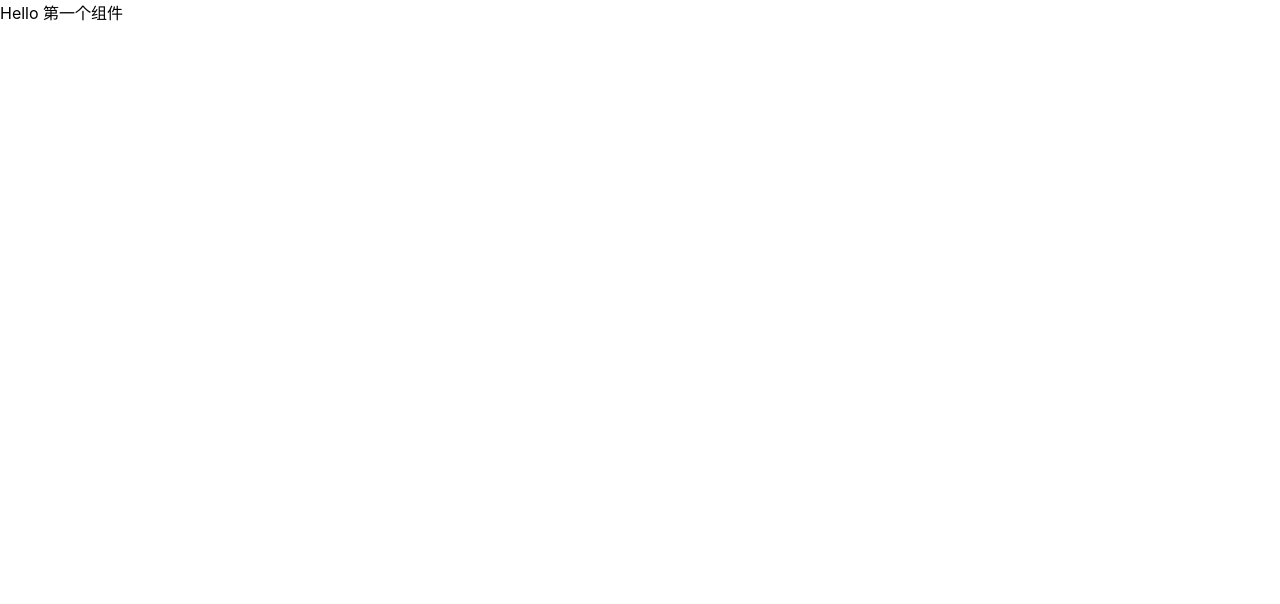
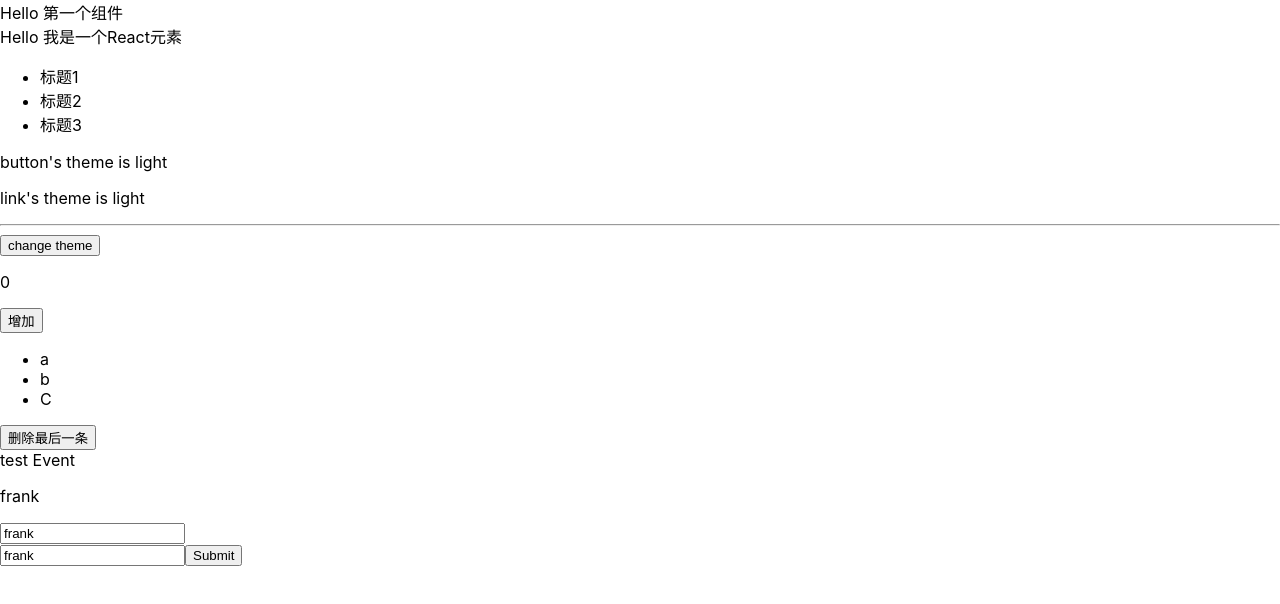
Before and after one commit to shiyou00/react-core, a React (Create React App) app: page / in a window 1280 px wide. Shown: the top 604 px of the page. Built offline with nearby package versions, Linux system fonts and the light colour scheme.

Commit message:
add some demo

```diff
--- a/src/App.js
+++ b/src/App.js
@@ -1,11 +1,10 @@
 import React from 'react';
-import HelloMessage from "./components/hello/HelloMessage";
+import Core from "./components/core";
 
 function App() {
   return (
     <div className="App">
-    {/* 第一个组件 */}
-    <HelloMessage name={"第一个组件"}/>
+      <Core />
     </div>
   );
 }
--- /dev/null
+++ b/src/components/core/ContextDemo.js
@@ -0,0 +1,54 @@
+import React from 'react'
+
+// 创建 Context 填入默认值（任何一个 js 变量）
+const ThemeContext = React.createContext('light')
+
+// 函数式组件可以使用 Consumer
+function ThemeLink (props) {
+  return <ThemeContext.Consumer>
+    { value => <p>link's theme is {value}</p> }
+  </ThemeContext.Consumer>
+}
+
+class ThemedButton extends React.Component {
+  render() {
+    const theme = this.context // React 会往上找到最近的 theme Provider，然后使用它的值。
+    return <div>
+      <p>button's theme is {theme}</p>
+    </div>
+  }
+}
+ThemedButton.contextType = ThemeContext // 指定 contextType 读取当前的 theme context。
+
+// 中间的组件再也不必指明往下传递 theme 了。
+function Toolbar(props) {
+  return (
+    <div>
+      <ThemedButton />
+      <ThemeLink />
+    </div>
+  )
+}
+
+class App extends React.Component {
+  constructor(props) {
+    super(props)
+    this.state = {
+      theme: 'light'
+    }
+  }
+  render() {
+    return <ThemeContext.Provider value={this.state.theme}>
+      <Toolbar />
+      <hr/>
+      <button onClick={this.changeTheme}>change theme</button>
+    </ThemeContext.Provider>
+  }
+  changeTheme = () => {
+    this.setState({
+      theme: this.state.theme === 'light' ? 'dark' : 'light'
+    })
+  }
+}
+
+export default App
--- /dev/null
+++ b/src/components/core/EventDemo.js
@@ -0,0 +1,39 @@
+import React from 'react'
+
+class EventDemo extends React.Component {
+  constructor(props) {
+    super(props);
+    this.parent = React.createRef();
+    this.child = React.createRef();
+  }
+  componentDidMount() {
+    this.parent.current.addEventListener('click', (e) => {
+      console.log('dom parent');
+    })
+    this.child.current.addEventListener('click', (e) => {
+      console.log('dom child');
+    })
+    document.addEventListener('click', (e) => {
+      console.log('document');
+    })
+  }
+
+  childClick = (e) => {
+    console.log('react child');
+  }
+
+  parentClick = (e) => {
+    console.log('react parent');
+  }
+
+  render() {
+    return (
+      <div onClick={this.parentClick} ref={this.parent}>
+        <div onClick={this.childClick} ref={this.child}>
+          test Event
+        </div>
+      </div>)
+  }
+}
+
+export default EventDemo
--- /dev/null
+++ b/src/components/core/FormDemo.js
@@ -0,0 +1,23 @@
+import React from 'react'
+
+class FormDemo extends React.Component {
+  constructor(props) {
+    super(props)
+    this.state = {
+      name: 'frank'
+    }
+  }
+  render() {
+    return <div>
+        <p>{this.state.name}</p>
+        <input id="inputName" value={this.state.name} onChange={this.onInputChange}/>
+    </div>
+  }
+  onInputChange = (e) => {
+    this.setState({
+      name: e.target.value
+    })
+  }
+}
+
+export default FormDemo
--- /dev/null
+++ b/src/components/core/FormDemo1.js
@@ -0,0 +1,22 @@
+import React from 'react'
+
+class FormDemo1 extends React.Component {
+  constructor(props) {
+    super(props)
+    this.content = React.createRef();
+  }
+  handleSubmit=(e)=>{
+    e.preventDefault();
+    const { value } = this.content.current;
+    console.log(value);
+  }
+
+  render() {
+    return <form onSubmit={this.handleSubmit}>
+      <input ref={this.content} type="text" defaultValue="frank" />
+      <button type="submit">Submit</button>
+    </form>
+  }
+}
+
+export default FormDemo1
--- /dev/null
+++ b/src/components/core/HelloJSX.js
@@ -0,0 +1,9 @@
+import React from 'react';
+
+class HelloJSX extends React.Component {
+  render() {
+    return React.createElement("div", null, "Hello ", this.props.name);
+  }
+}
+
+export default HelloJSX;
--- a/src/components/hello/HelloMessage.js
+++ b/src/components/core/HelloReact.js
@@ -1,6 +1,6 @@
 import React from 'react';
 
-class HelloMessage extends React.Component {
+class HelloReact extends React.Component {
   render() {
     return (
       <div>
@@ -10,4 +10,4 @@ class HelloMessage extends React.Component {
   }
 }
 
-export default HelloMessage;
+export default HelloReact;
--- /dev/null
+++ b/src/components/core/PropsDemo.js
@@ -0,0 +1,40 @@
+import React from 'react';
+
+class Child extends React.Component {
+  render() {
+    const { list } = this.props
+
+    return <ul>{list.map((item, index) => {
+      return <li key={item.id}>
+        <span>{item.title}</span>
+      </li>
+    })}</ul>
+  }
+}
+
+class Parent extends React.Component{
+  constructor(props) {
+    super(props)
+    this.state = {
+      list: [
+        {
+          id: 'id-1',
+          title: '标题1'
+        },
+        {
+          id: 'id-2',
+          title: '标题2'
+        },
+        {
+          id: 'id-3',
+          title: '标题3'
+        }
+      ]
+    }
+  }
+  render() {
+    return <Child list={this.state.list} />
+  }
+}
+
+export default Parent;
--- /dev/null
+++ b/src/components/core/StateDemo.js
@@ -0,0 +1,111 @@
+import React from 'react'
+
+class StateDemo extends React.Component{
+  constructor(props) {
+    super(props);
+    this.state = {
+      count: 0,
+      index: 0
+    }
+  }
+
+  componentDidMount() {
+    // console.log('SetState调用setState');
+    // this.setState({
+    //   index: this.state.index + 1
+    // })
+    // console.log('state', this.state.index);
+    //
+    // console.log('SetState调用setState');
+    // this.setState({
+    //   index: this.state.index + 1
+    // })
+    // console.log('state', this.state.index);
+
+    // setTimeout(()=>{
+    //   console.log('SetState调用setState');
+    //   this.setState({
+    //     index: this.state.index + 1
+    //   })
+    //   console.log('state', this.state.index); // 1
+    //
+    //   console.log('SetState调用setState');
+    //   this.setState({
+    //     index: this.state.index + 1
+    //   })
+    //   console.log('state', this.state.index); // 2
+    // },0);
+
+    // document.body.addEventListener('click', this.bodyClickHandler)
+
+    console.log('SetState传入函数');
+
+    this.setState((state, props) => ({
+      index: state.index + 1
+    }));
+
+    console.log('state', this.state.index);
+
+    console.log('SetState传入函数');
+
+    this.setState((state, props) => ({
+      index: state.index + 1
+    }));
+
+    console.log('state', this.state.index);
+
+    setTimeout(()=>{
+      console.log('state', this.state.index);
+    },0);
+  }
+
+  bodyClickHandler = ()=>{
+    console.log('原生事件中调用setState');
+
+    this.setState({
+      count: this.state.count + 1
+    })
+
+    console.log('count', this.state.count); // 1
+
+    console.log('原生事件中调用setState');
+
+    this.setState({
+      count: this.state.count + 1
+    })
+
+    console.log('count', this.state.count); // 2
+  }
+
+  add = ()=>{
+    // console.log('合成事件中调用setState');
+    //
+    // this.setState({
+    //   count: this.state.count + 1
+    // })
+    //
+    // console.log('count', this.state.count); // 0
+    //
+    // console.log('合成事件中调用setState');
+    //
+    // this.setState({
+    //   count: this.state.count + 1
+    // })
+    //
+    // console.log('count', this.state.count); // 0
+
+    // this.state.count++;
+    // this.setState({
+    //   count: this.state.count
+    // })
+  }
+
+  render() {
+    return <div>
+      <p>{this.state.count}</p>
+      <button onClick={this.add}>增加</button>
+    </div>
+  }
+}
+
+export default StateDemo
--- /dev/null
+++ b/src/components/core/StateDemo1.js
@@ -0,0 +1,50 @@
+import React from 'react'
+
+class StateDemo1 extends React.Component{
+  constructor(props) {
+    super(props);
+    this.state = {
+      list:[
+        {
+          id:1,
+          name:"a"
+        },
+        {
+          id:2,
+          name:"b"
+        },
+        {
+          id:3,
+          name:"C"
+        },
+      ]
+    }
+  }
+
+  deletePop = ()=>{
+    const newList = [...this.state.list];
+    newList.pop();
+    this.setState({
+      list: newList
+    })
+  }
+
+  render() {
+    return (
+      <div>
+        <ul>
+          {
+            this.state.list.map((item)=>{
+              return <li key={item.id}>
+                <span>{item.name}</span>
+              </li>
+            })
+          }
+        </ul>
+        <button onClick={this.deletePop}>删除最后一条</button>
+      </div>
+    )
+  }
+}
+
+export default StateDemo1
--- /dev/null
+++ b/src/components/core/index.js
@@ -0,0 +1,28 @@
+import React from "react";
+import HelloReact from "./HelloReact";
+import HelloJSX from "./HelloJSX";
+import PropsDemo from "./PropsDemo";
+import StateDemo from "./StateDemo"
+import StateDemo1 from "./StateDemo1"
+import EventDemo from "./EventDemo";
+import FormDemo from "./FormDemo";
+import FormDemo1 from "./FormDemo1";
+import ContextDemo from "./ContextDemo";
+
+function Core() {
+  return (
+    <div className="App">
+      <HelloReact name={"第一个组件"}/>
+      <HelloJSX name={"我是一个React元素"}/>
+      <PropsDemo />
+      <ContextDemo />
+      <StateDemo />
+      <StateDemo1 />
+      <EventDemo />
+      <FormDemo />
+      <FormDemo1 />
+    </div>
+  );
+}
+
+export default Core;
```
